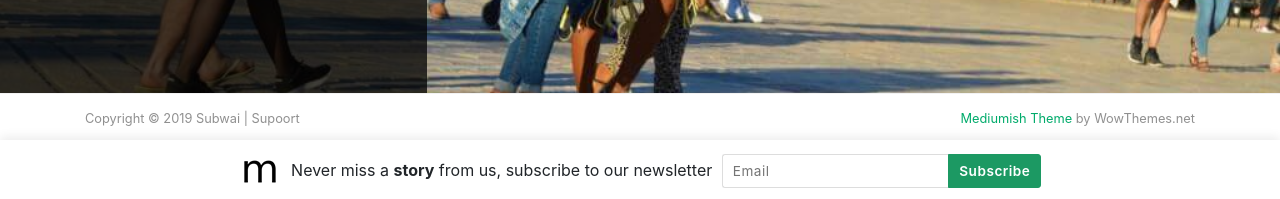
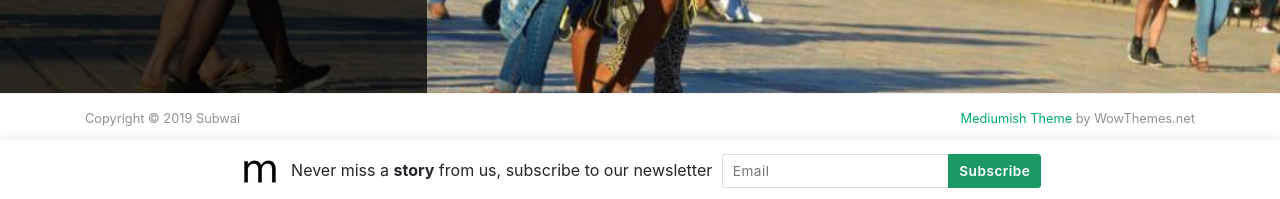
Before and after one commit to harshgupta88/askPio_blog, a Jekyll site: the page built from index.html, in a window 1280 px wide and 900 px high, scrolled down 1400 px. Shown: the part 698-897 px from the top of the window. Built offline with Jekyll 4.4.1, drawn with Linux system fonts in a browser that asks for light colours; nearby versions of some CDN libraries; the list of posts is cut into pages by our own code; comment, search, counter and statistics services are not loaded; some of the changed text lies outside the part shown.

```diff
--- a/_config.yml
+++ b/_config.yml
@@ -1,5 +1,5 @@
 # Site
-name: "Subwai | Supoort"
+name: "Subwai"
 description: "Subwai, Bot, AI, LUIS"
 meta_description: "Subwai blog"
 logo: 'assets/images/logo.png'
```
Also changed, not shown: favicon.ico.
